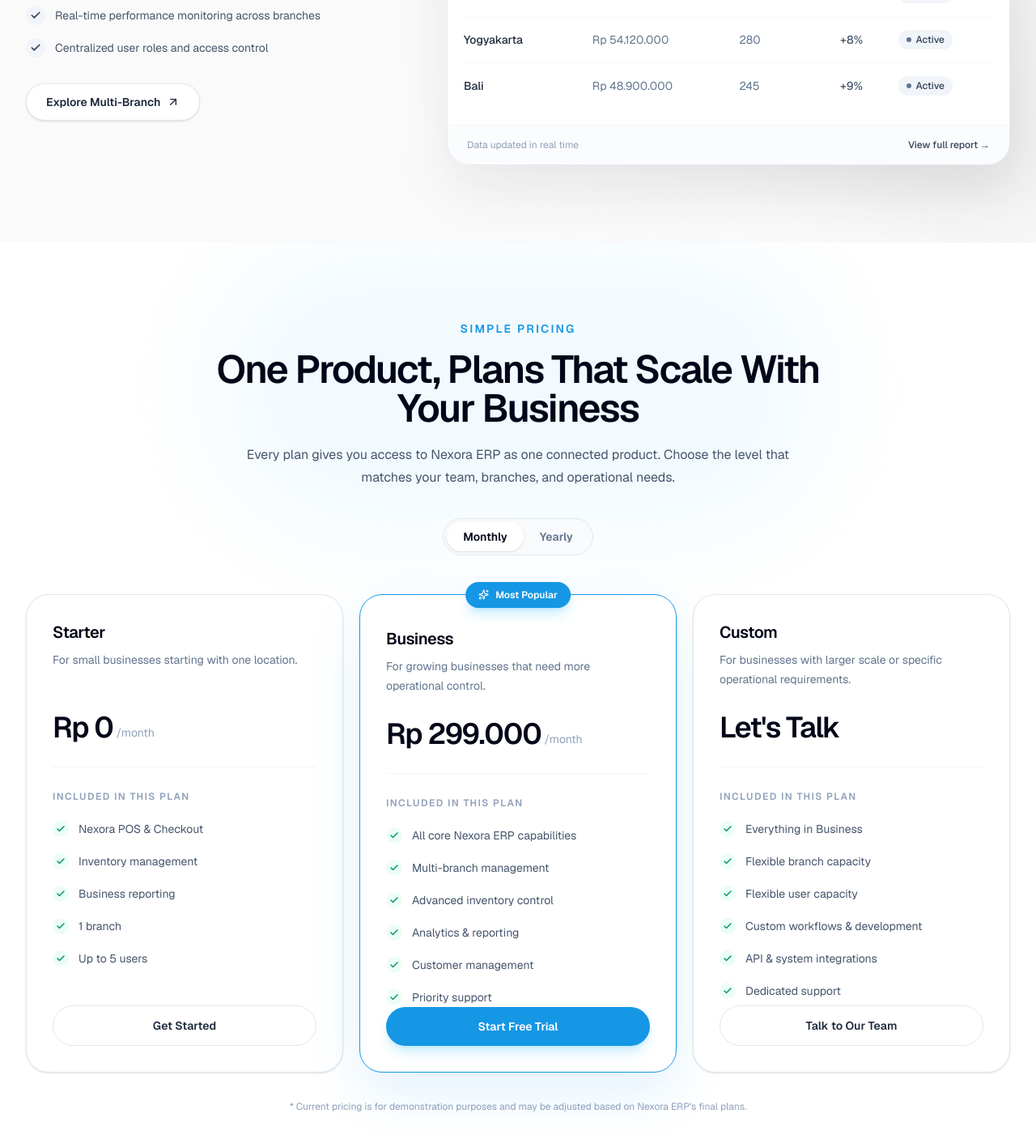
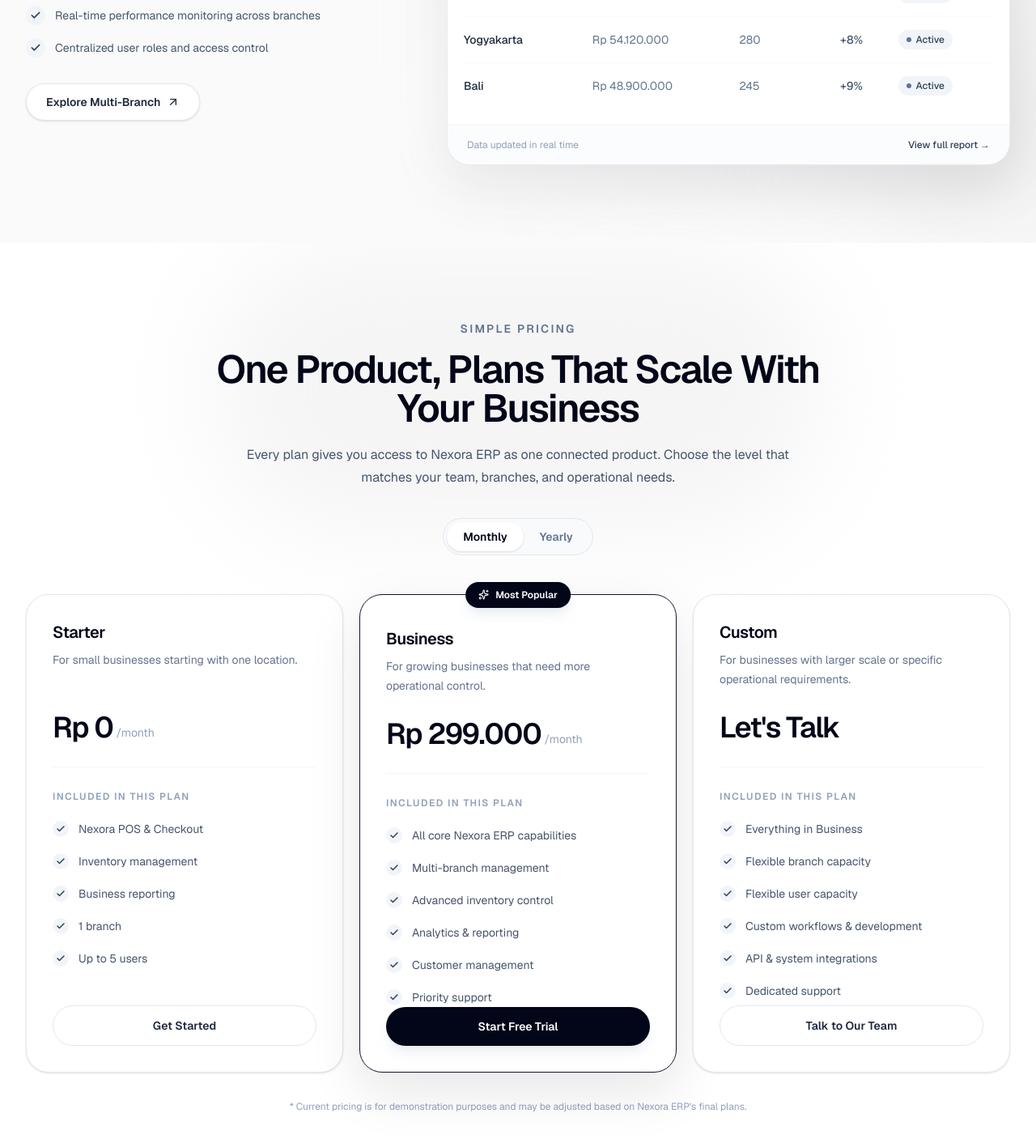
Before and after one commit to faalvaro/nexora-erp, a Next.js app: page / in a window 1280 px wide. Shown: the part 4925-6337 px from the top of the page at 81% size. Built offline with nearby package versions, Linux system fonts and the light colour scheme; no server answers.

Commit message:
Apply neutral theme to pricing

```diff
--- a/components/landing/pricing.tsx
+++ b/components/landing/pricing.tsx
@@ -75,12 +75,12 @@
       className="scroll-mt-20 relative overflow-hidden bg-white py-24"
     >
       {/* Background */}
-      <div className="absolute left-1/2 top-0 h-[360px] w-[760px] -translate-x-1/2 rounded-full bg-sky-100/40 blur-3xl" />
+      <div className="absolute left-1/2 top-0 h-[360px] w-[760px] -translate-x-1/2 rounded-full bg-neutral-200/40 blur-3xl" />
 
       <div className="relative mx-auto max-w-7xl px-6 lg:px-8">
         {/* Heading */}
         <div className="mx-auto max-w-3xl text-center">
-          <p className="text-sm font-semibold uppercase tracking-[0.16em] text-[#1597E5]">
+          <p className="text-sm font-semibold uppercase tracking-[0.16em] text-slate-500">
             {t("eyebrow")}
           </p>
 
@@ -129,14 +129,14 @@
               key={plan.key}
               className={`relative flex h-full flex-col rounded-[28px] border bg-white p-7 transition-all duration-300 sm:p-8 ${
                 plan.featured
-                  ? "border-[#1597E5] shadow-[0_24px_65px_rgba(21,151,229,0.12)]"
+                  ? "border-slate-900 shadow-[0_24px_65px_rgba(15,23,42,0.10)]"
                   : "border-slate-200 shadow-sm hover:-translate-y-1 hover:shadow-lg"
               }`}
             >
               {/* Popular */}
               {plan.featured && (
                 <div className="absolute -top-4 left-1/2 -translate-x-1/2">
-                  <div className="flex items-center gap-2 rounded-full bg-[#1597E5] px-4 py-2 text-xs font-semibold text-white shadow-lg shadow-sky-500/20">
+                  <div className="flex items-center gap-2 rounded-full bg-slate-950 px-4 py-2 text-xs font-semibold text-white shadow-lg shadow-slate-300/40">
                     <Sparkles size={13} />
                     {t("mostPopular")}
                   </div>
@@ -188,7 +188,7 @@
                     key={featureKey}
                     className="flex items-start gap-3"
                   >
-                    <div className="mt-0.5 flex size-5 shrink-0 items-center justify-center rounded-full bg-emerald-50 text-emerald-600">
+                    <div className="mt-0.5 flex size-5 shrink-0 items-center justify-center rounded-full bg-slate-100 text-slate-700">
                       <Check size={12} strokeWidth={3} />
                     </div>
 
@@ -206,8 +206,8 @@
                 type="button"
                 className={`mt-8 w-full rounded-full px-5 py-3.5 text-sm font-semibold transition-all duration-200 lg:mt-auto ${
                   plan.featured
-                    ? "bg-[#1597E5] text-white shadow-lg shadow-sky-500/20 hover:bg-[#0F86CC]"
-                    : "border border-slate-200 bg-white text-slate-800 hover:border-sky-200 hover:text-[#1597E5]"
+                    ? "bg-slate-950 text-white shadow-lg shadow-slate-300/40 hover:bg-slate-800"
+                    : "border border-slate-200 bg-white text-slate-800 hover:border-slate-300 hover:text-slate-950"
                 }`}
               >
                 {t(`plans.${plan.key}.button`)}
```
